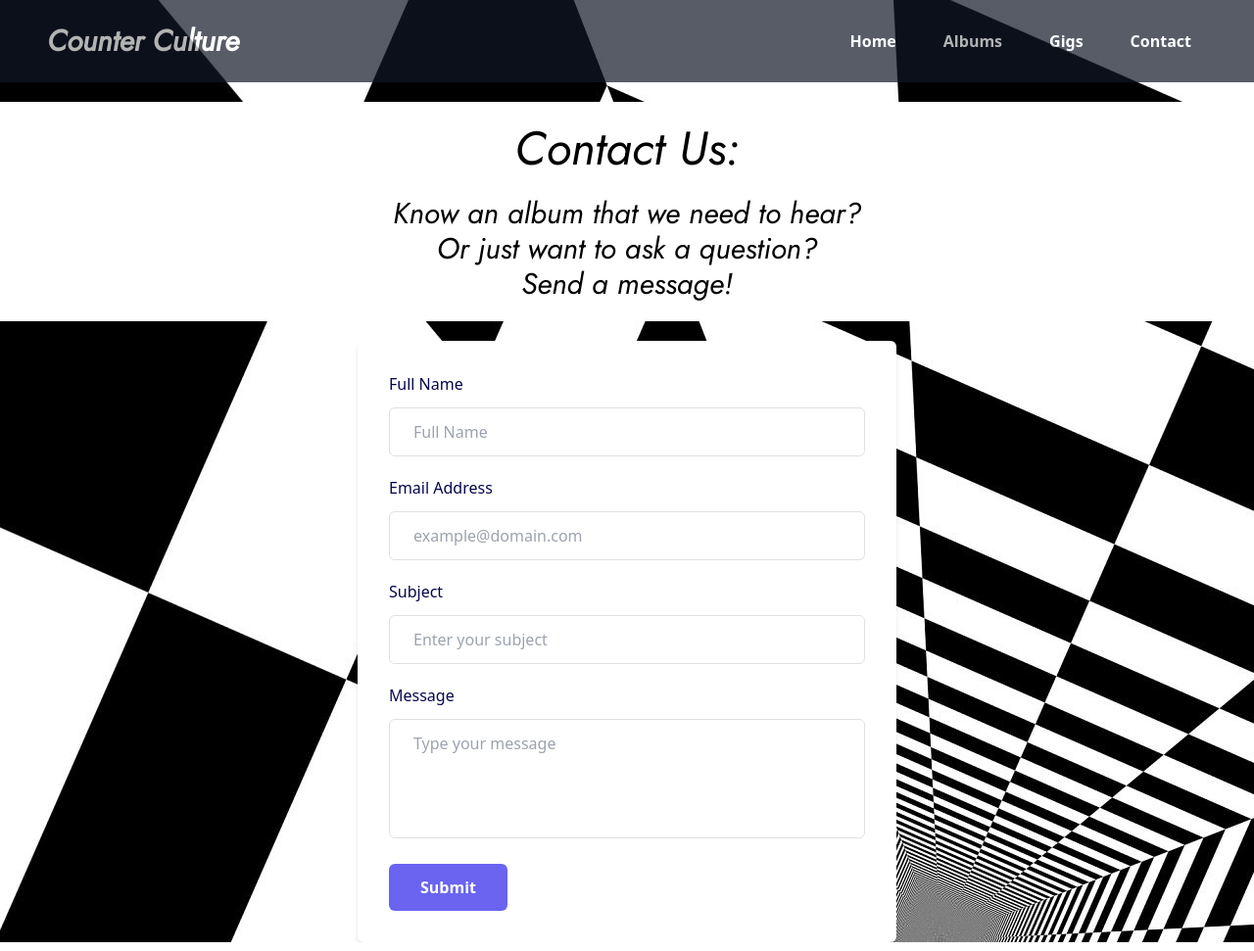
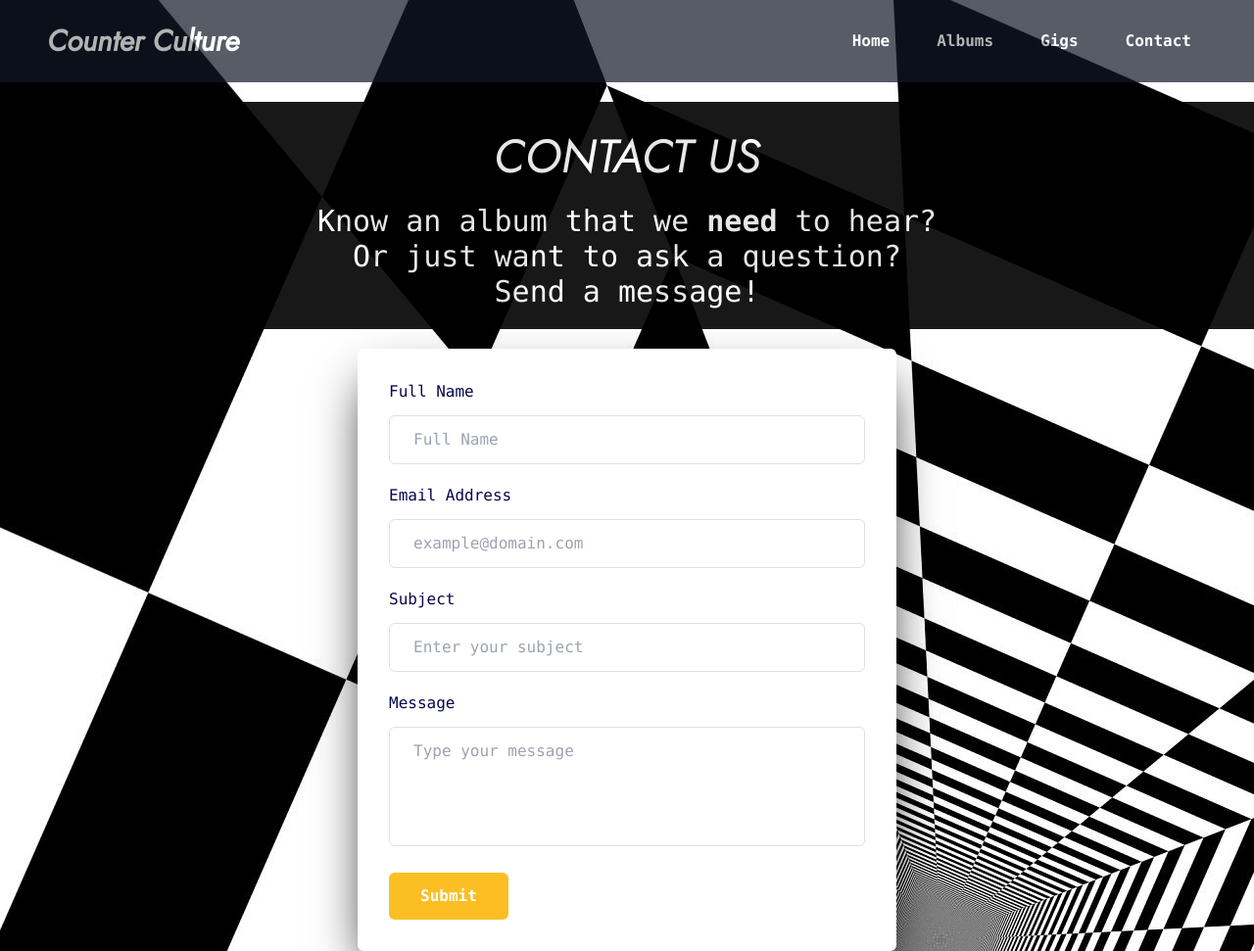
Before and after one commit to Philliphick/Music-website, a plain HTML site: page contact.html in a window 1280 px wide. Shown: the whole page at 98% size. Drawn offline with nearby package versions, Linux system fonts and the light colour scheme.

Commit message:
adjusted styling for contact page

```diff
--- a/contact.html
+++ b/contact.html
@@ -10,20 +10,20 @@
     <link href="https://fonts.googleapis.com/css2?family=Jost:ital@1&display=swap" rel="stylesheet">
 </head>
 
-<body class="h-screen" style="background-image: url('./wild-313508_1920.jpg')">
+<body class="font-mono h-screen" style="background-image: url('./wild-313508_1920.jpg')">
 
     <div class="sticky top-0 flex flex-wrap items-center z-50">
         <section class="mx-auto">
           <nav class="flex bg-gray-900 text-white w-screen opacity-70">
             <div class="px-5 xl:px-12 py-6 flex w-full items-center">
-              <a class="text-3xl font-bold font-heading" style="font-family: Jost;" href="./index.html">
+              <a class="text-3xl font-bold font-heading hover:text-amber-400" style="font-family: Jost;" href="./index.html">
                 Counter Culture
               </a>
               <ul id="menu" class="hidden md:flex px-4 font-semibold font-heading space-x-12 pr-15" style="margin-left: auto;">
-                <li><a class="hover:text-gray-200" href="./index.html">Home</a></li>
-                <li><a class="hover:text-gray-200" href="./albums.html">Albums</a></li>
-                <li><a class="hover:text-gray-200" href="./gigs.html">Gigs</a></li>
-                <li><a class="hover:text-gray-200" href="./contact.html">Contact</a></li>
+                <li><a class="hover:text-amber-400" href="./index.html">Home</a></li>
+                <li><a class="hover:text-amber-400" href="./albums.html">Albums</a></li>
+                <li><a class="hover:text-amber-400" href="./gigs.html">Gigs</a></li>
+                <li><a class="hover:text-amber-400" href="./contact.html">Contact</a></li>
               </ul>
               <div class="hidden xl:flex items-center space-x-5">
                 <!-- Social Media Icons (add links when ready) -->
@@ -41,14 +41,16 @@
         </section>
       </div>
 
-<div class="flex flex-col items-center justify-center text-center pt-18 pb-5 bg-white my-5">
-    <h2 class="text-3xl font-light text-black sm:text-4xl lg:text-5xl mt-6 text-black" style="font-family: Jost;">Contact Us:</h2>
-    <h3 class="text-xl font-light text-black sm:text-4xl lg:text-3xl mt-6 leading-4 text-black" style="font-family: Jost;">Know an album that we <strong>need</strong> to hear?<br>Or just want to ask a question?<br>Send a message!</h3>
+<div class="flex flex-col items-center justify-center">
+<div class=" text-center pt-2 pb-5 bg-black my-5 w-full opacity-90 bg-blend-difference">
+    <h2 class="text-3xl font-light text-white sm:text-4xl lg:text-5xl mt-6 text-black" style="font-family: Jost;">CONTACT US</h2>
+    <h3 class="leading-loose text-xl font-light text-white sm:text-4xl lg:text-3xl mt-6 text-black font-mono">Know an album that we <strong class="font-bold">need</strong> to hear?<br>Or just want to ask a question?<br>Send a message!</h3>
+</div>
 </div>
 
 
     <div class="flex flex-col place-content-center items-center">
-        <div class="w-1/2 max-w-[550px] bg-white p-8 rounded-md shadow-md">
+        <div class="w-1/2 max-w-[550px] bg-white p-8 rounded-md shadow-2xl shadow-black">
           <form class="" action="#" method="POST">
             <div class="mb-5">
               <label for="name" class="mb-3 block text-[#07074D]">Full Name</label>
@@ -67,7 +69,7 @@
               <textarea rows="4" name="message" id="message" placeholder="Type your message" class="w-full resize-none rounded-md border border-[#e0e0e0] bg-white py-3 px-6 text-base font-medium text-[#6B7280] outline-none focus:border-[#6A64F1] focus:shadow-md"></textarea>
             </div>
             <div>
-              <button class="hover:shadow-form rounded-md bg-[#6A64F1] py-3 px-8 text-base font-semibold text-white outline-none">Submit</button>
+              <button class="hover:shadow-lg rounded-md bg-amber-400 py-3 px-8 text-base font-semibold text-white outline-none">Submit</button>
             </div>
           </form>
         </div>
```
Also changed, not shown: albums.html (+5 -5 lines), gigs.html (+6 -6 lines), index.html (+5 -5 lines).
